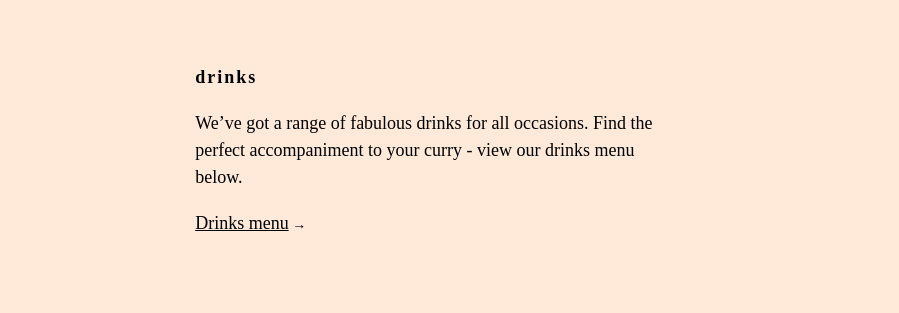
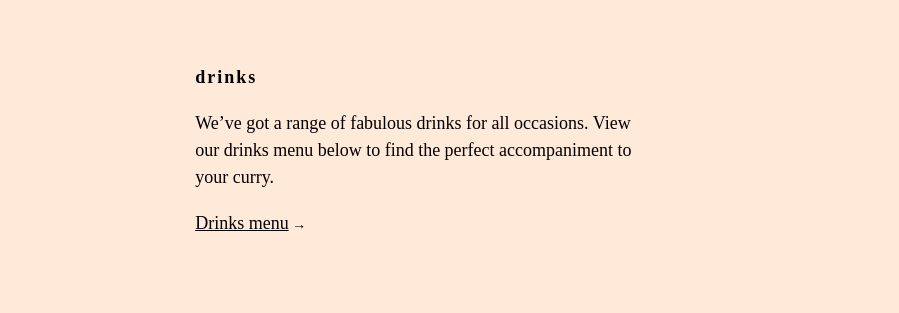
Before and after one commit to eisacke/chattorey, a Gatsby site: page /drinks in a window 1280 px wide. Shown: the part 133-446 px from the top of the page, 381-1280 px from the left. Built offline with nearby package versions, Linux system fonts and the light colour scheme; Gatsby itself is replaced by a stand-in of ours.

Commit message:
Fixing grammer

```diff
--- a/src/pages/drinks.js
+++ b/src/pages/drinks.js
@@ -9,8 +9,8 @@ const Drinks = () => (
     <div>
       <h1 className="heading-medium push-bottom med-text-center">Drinks</h1>
       <p className="text-medium push-bottom">
-        We’ve got a range of fabulous drinks for all occasions. Find the perfect
-        accompaniment to your curry - view our drinks menu below.
+        We’ve got a range of fabulous drinks for all occasions. View our drinks
+        menu below to find the perfect accompaniment to your curry.
       </p>
       <a href="/drinks.pdf" target="blank" className="text-medium">
         Drinks menu
```
